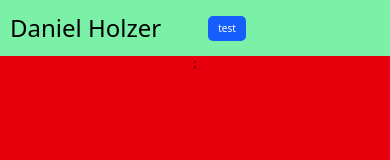
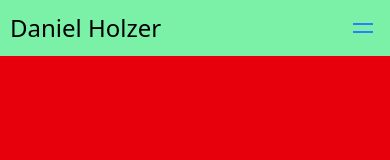
Before and after one commit to DaniHolzer/personal-profilepage, a React (Vite) app: page / in a window 390 px wide. Shown: the top 160 px of the page. Built offline with nearby package versions, Linux system fonts and the light colour scheme.

Commit message:
Animated Hamburger Button Component.

```diff
--- a/src/components/button/root/Button.styles.ts
+++ b/src/components/button/root/Button.styles.ts
@@ -1,15 +1,13 @@
 import { tv } from 'tailwind-variants';
 
 export const buttonVariants = tv({
-  base: ['inline-flex items-center justify-center font-medium transition-colors',
-      'focus-visible:outline-none focus-visible:ring-2 focus-visible:ring-offset-2',
-      'disabled:pointer-events-none disabled:opacity-50 h-12',
+  base: ['inline-flex items-center justify-center pointer-events-auto',
   ],
   variants: {
     variant: {
-      primary: "bg-blue-600 text-white hover:bg-blue-700 focus-visible:ring-blue-500",
-      secondary: "bg-gray-200 text-gray-900 hover:bg-gray-300 focus-visible:ring-gray-500",
-      tertiary: "bg-transparent hover:scale-50 focus-visible: outline-none",
+      primary: "bg-blue-600 text-white hover:bg-blue-700",
+      secondary: "bg-gray-200 text-gray-900 hover:bg-gray-300",
+      tertiary: "bg-transparent",
     },
     size: {
       sm: "h-8 px-3 text-sm rounded-md",
--- a/src/components/button/root/Button.tsx
+++ b/src/components/button/root/Button.tsx
@@ -18,15 +18,17 @@ VariantProps<typeof buttonVariants> {
 // Button Component
 
 export const Button = forwardRef<HTMLButtonElement, ButtonProps>(
-    ({className, variant, size, children}, ref) => {
+    ({className, variant, size, children, ...props}, ref) => {
       return (
         <button
-          type="button"
           ref={ref}
           className={buttonVariants({variant, size, className})}
+          {...props}
         >
           {children}
         </button>
       )
     }
 )
+
+Button.displayName = "Button";
--- /dev/null
+++ b/src/components/button/variants/animatedMenuButton/AnimatedMenuButton.styles.ts
@@ -0,0 +1,10 @@
+import { tv } from "tailwind-variants";
+
+//-------------------------------------------------------------------------------------------------
+// Animated Menu Button Styling
+
+export const lineStyling = tv({
+  base: [
+    "absolute left-[5px] h-[2px] w-[20px] bg-blue-500 transition-transform duration-500"
+  ],
+})
--- /dev/null
+++ b/src/components/button/variants/animatedMenuButton/AnimatedMenuButton.tsx
@@ -0,0 +1,30 @@
+import { Button } from "../../root/Button";
+import { useState } from "react";
+import { lineStyling } from "./AnimatedMenuButton.styles";
+import { cx } from "tailwind-variants";
+
+
+//-------------------------------------------------------------------------------------------------
+// Animated Menu Button Component
+
+
+export function AnimatedHamburgerButton({ className }: { className?: string}) {
+  const [open, setOpen] = useState(false);
+
+  return (
+    <Button
+      onClick={() => setOpen(!open)}
+      className={cx(className, "relative h-[3.2rem] w-[3.2rem]")}
+      variant="tertiary"
+    >
+      {/* line 1 */}
+      <span
+        className={cx(lineStyling(), "top-[11px]", open && "translate-y-[4px] rotate-[-225deg]")}
+      />
+      {/* line 2 */}
+      <span
+        className={cx(lineStyling(), "bottom-[11px]", open && "translate-y-[-4px] rotate-[225deg]")}
+      />
+    </Button>
+  )
+}
--- a/src/components/button/variants/iconButton/IconButton.tsx
+++ b/src/components/button/variants/iconButton/IconButton.tsx
@@ -14,7 +14,7 @@ export interface IconButtonProps extends ButtonProps {
 
 export const IconButton = forwardRef<HTMLButtonElement, IconButtonProps>(
     ({ icon }, ref) => (
-        <Button className="" variant="tertiary" ref={ref}>
+        <Button className="p-0" variant="tertiary" ref={ref}>
             {icon}
         </Button>
     )
--- a/src/layouts/heading/Heading.tsx
+++ b/src/layouts/heading/Heading.tsx
@@ -1,6 +1,7 @@
 import { headingStyles } from './Heading.styles';
 import { Button } from '../../components/button/root/Button';
 import { IconButton } from '../../components/button/variants/iconButton/IconButton';
+import { AnimatedHamburgerButton } from "../../components/button/variants/animatedMenuButton/AnimatedMenuButton";
 
 //-------------------------------------------------------------------------------------------------
 // Heading Component
@@ -10,9 +11,7 @@ export function Heading() {
   return (
     <section aria-description="Heading" className={base()}>
       <a href="/" className={logo()}>Daniel Holzer</a>
-      <Button className="" size="md" variant="primary">test</Button>
-      <IconButton><svg xmlns="http://www.w3.org/2000/svg" width="24" height="24" viewBox="0 0 24 24" fill="#000"><path d="M16.98 0a6.9 6.9 0 0 1 5.08 1.98A6.94 6.94 0 0 1 24 7.02v9.96c0 2.08-.68 3.87-1.98 5.13A7.14 7.14 0 0 1 16.94 24H7.06a7.06 7.06 0 0 1-5.03-1.89A6.96 6.96 0 0 1 0 16.94V7.02C0 2.8 2.8 0 7.02 0h9.96zm.05 2.23H7.06c-1.45 0-2.7.43-3.53 1.25a4.82 4.82 0 0 0-1.3 3.54v9.92c0 1.5.43 2.7 1.3 3.58a5 5 0 0 0 3.53 1.25h9.88a5 5 0 0 0 3.53-1.25 4.73 4.73 0 0 0 1.4-3.54V7.02a5 5 0 0 0-1.3-3.49 4.82 4.82 0 0 0-3.54-1.3zM12 5.76c3.39 0 6.2 2.8 6.2 6.2a6.2 6.2 0 0 1-12.4 0 6.2 6.2 0 0 1 6.2-6.2zm0 2.22a3.99 3.99 0 0 0-3.97 3.97A3.99 3.99 0 0 0 12 15.92a3.99 3.99 0 0 0 3.97-3.97A3.99 3.99 0 0 0 12 7.98zm6.44-3.77a1.4 1.4 0 1 1 0 2.8 1.4 1.4 0 0 1 0-2.8z"/></svg></IconButton>
-      <IconButton>+</IconButton>
+      <AnimatedHamburgerButton />
     </section>
-  );
+  )
 }
--- a/src/pages/Home.tsx
+++ b/src/pages/Home.tsx
@@ -6,7 +6,7 @@ import { Heading } from '../layouts/heading/Heading.tsx';
 export default function Home() {
   return (
     <>
-      <Heading />;
+      <Heading />
     </>
   );
 }
```
